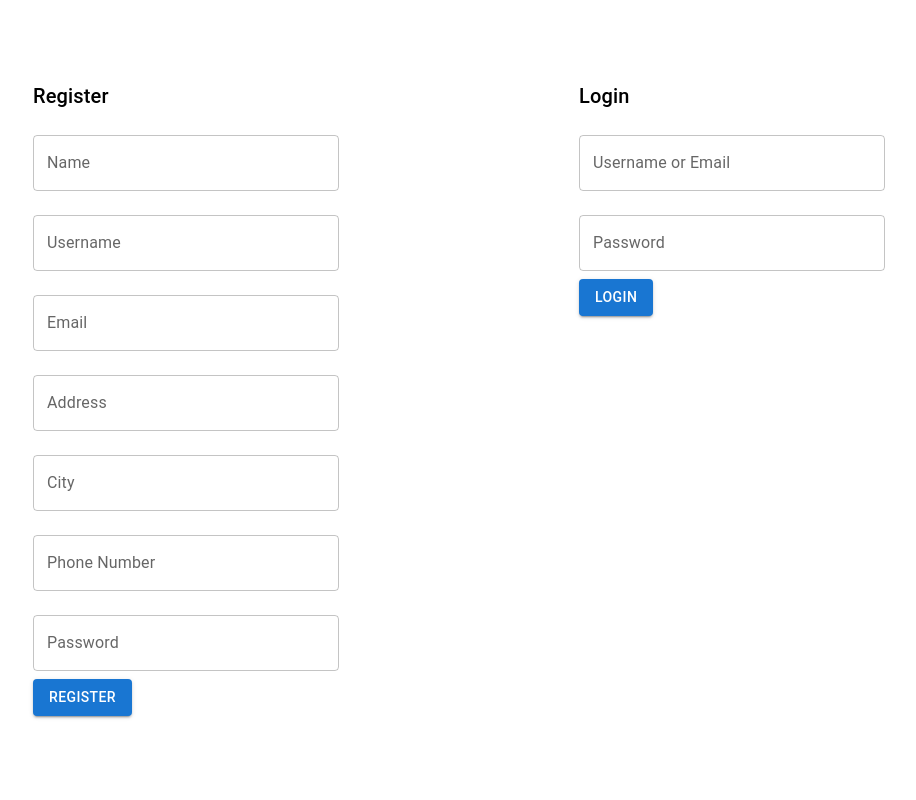
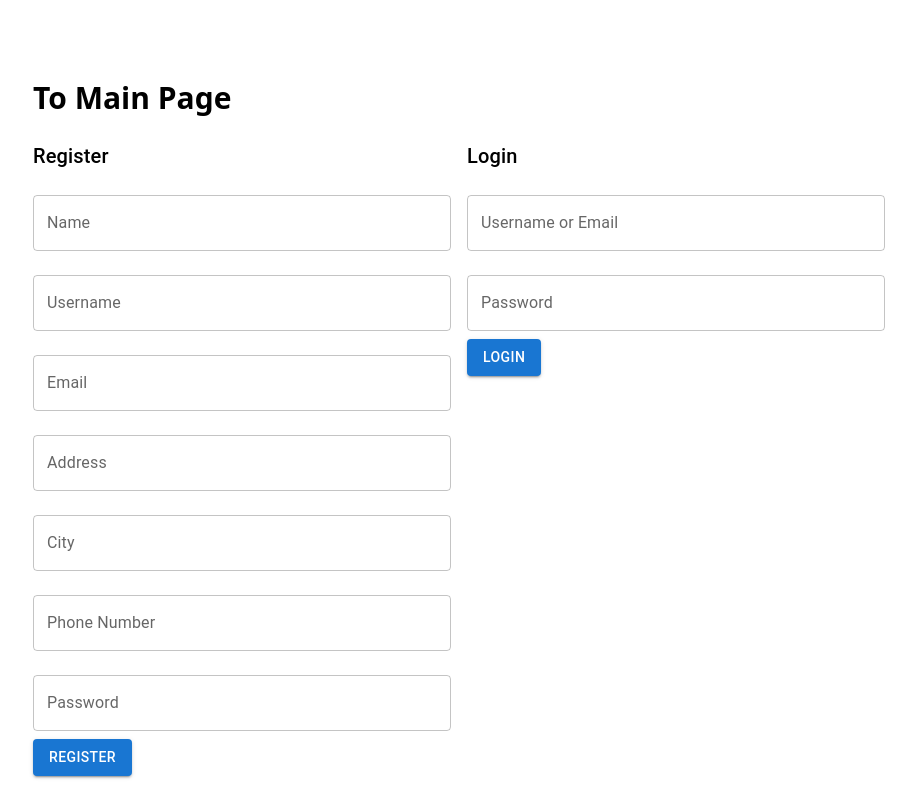
Before and after one commit to H9draIrawan/PetShop, a React (Vite) app in the folder front-end/: page /registerLogin in a window 1280 px wide. Shown: the whole page, without its empty margins (181-1097 px from the left). Built offline with nearby package versions, Linux system fonts and the light colour scheme.

Commit message:
front-page

```diff
--- a/front-end/src/pages/Home.jsx
+++ b/front-end/src/pages/Home.jsx
@@ -7,7 +7,7 @@ export default function Home() {
 			<NavLink to={"Profile"} className="bg-blue-500 rounded-lg mx-5 px-3">Profile</NavLink>
 			<NavLink to={"Pet"} className="bg-blue-500 rounded-lg mx-5 px-3">Pet</NavLink>
 			<NavLink to={"kritik-saran"} className="bg-blue-500 rounded-lg mx-5 px-3">Kritik dan Saran</NavLink>
-			<NavLink to={"registerLogin"} className="bg-blue-500 rounded-lg mx-5 px-3">Register/Login</NavLink>
+			<NavLink to={"/registerLogin"} className="bg-blue-500 rounded-lg mx-5 px-3">Register/Login</NavLink>
 			<br />
 			<br />
 
--- a/front-end/src/pages/RegisterLogin.jsx
+++ b/front-end/src/pages/RegisterLogin.jsx
@@ -1,4 +1,5 @@
 import React, { useState } from 'react';
+import { NavLink, Outlet } from "react-router-dom";
 import { Container, Paper, Grid, Typography, TextField, Button } from '@mui/material';
 
 const RegisterLogin = () => {
@@ -39,7 +40,8 @@ const RegisterLogin = () => {
 
   return (
     <Container maxWidth="md" sx={{ mt: 10 }}>
-      <Grid container spacing={30}>
+    <NavLink to={"/Home"} className="text-3xl font-bold">To Main Page </NavLink> <br /><br />
+      <Grid container spacing={2}>
         {/* Register Form */}
         <Grid item xs={6}>
           <Typography variant="h6" gutterBottom>
```
